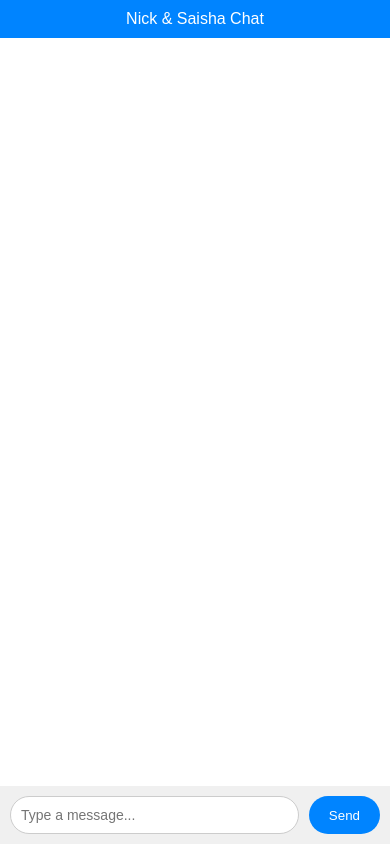
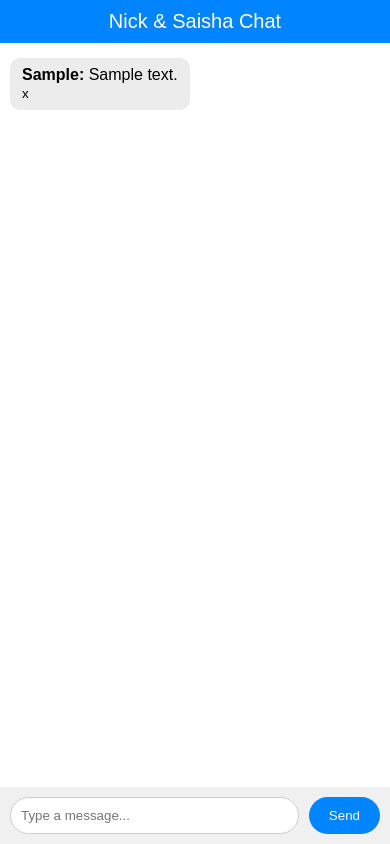
Before and after one commit to samratratnap07/chatting, a Flask app: page /chat in a window 390 px wide. Run offline with Flask 3, Linux system fonts and the light colour scheme; the visitor is signed in with stand-in values (Sample User, id 1); tables that the repository leaves empty hold one stand-in row (values such as "Sample post").

Commit message:
Update chat.html

```diff
--- a/templates/chat.html
+++ b/templates/chat.html
@@ -9,15 +9,14 @@
             font-family: Arial, sans-serif;
             background: #f0f2f5;
             margin: 0;
-            padding: 0;
             display: flex;
             flex-direction: column;
             height: 100vh;
         }
         header {
             background: #0084ff;
+            padding: 10px;
             color: white;
-            padding: 15px;
             text-align: center;
             font-size: 20px;
         }
@@ -26,13 +25,14 @@
             overflow-y: auto;
             padding: 10px;
             background: white;
+            display: flex;
+            flex-direction: column;
         }
         .message {
-            margin: 8px 0;
-            padding: 10px;
-            border-radius: 8px;
-            max-width: 70%;
-            word-wrap: break-word;
+            padding: 8px 12px;
+            border-radius: 10px;
+            margin: 5px 0;
+            max-width: 60%;
         }
         .sent {
             background: #dcf8c6;
@@ -47,14 +47,14 @@
             padding: 10px;
             background: #f0f0f0;
         }
-        form input[type="text"] {
+        input[type="text"] {
             flex: 1;
             padding: 10px;
             border-radius: 20px;
             border: 1px solid #ccc;
             outline: none;
         }
-        form input[type="submit"] {
+        button {
             margin-left: 10px;
             padding: 10px 20px;
             background: #0084ff;
@@ -63,60 +63,66 @@
             color: white;
             cursor: pointer;
         }
-
-        /* Responsive design */
-        @media (max-width: 600px) {
-            header {
-                font-size: 16px;
-                padding: 10px;
-            }
-            .message {
-                max-width: 85%;
-            }
-            form input[type="text"] {
-                font-size: 14px;
-            }
-        }
     </style>
 </head>
 <body>
 
 <header>Nick & Saisha Chat</header>
 
-<div class="chat-box">
-    {% for msg in messages %}
-        <div class="message {% if msg.sender == username %}sent{% else %}received{% endif %}">
-            <strong>{{ msg.sender }}:</strong> {{ msg.text }}<br>
-            <small>{{ msg.time }}</small>
-        </div>
-    {% endfor %}
-</div>
+<div class="chat-box" id="chat-box"></div>
 
-<form method="POST" action="/send">
-    <input type="text" name="message" placeholder="Type a message..." autocomplete="off" required>
-    <input type="submit" value="Send">
+<form id="chat-form">
+    <input type="text" id="message" placeholder="Type a message..." autocomplete="off" required>
+    <button type="submit">Send</button>
 </form>
 
 <script>
+    const chatBox = document.getElementById("chat-box");
+    const form = document.getElementById("chat-form");
+    const messageInput = document.getElementById("message");
+    const username = "{{ username }}";
+
     function scrollToBottom() {
-        var chatBox = document.querySelector(".chat-box");
         chatBox.scrollTop = chatBox.scrollHeight;
     }
 
     function loadMessages() {
-        fetch(window.location.href)
-        .then(response => response.text())
-        .then(html => {
-            let parser = new DOMParser();
-            let doc = parser.parseFromString(html, "text/html");
-            document.querySelector(".chat-box").innerHTML =
-                doc.querySelector(".chat-box").innerHTML;
-            scrollToBottom();
-        });
+        fetch("/messages")
+            .then(res => res.json())
+            .then(data => {
+                chatBox.innerHTML = "";
+                data.messages.forEach(msg => {
+                    let div = document.createElement("div");
+                    div.classList.add("message");
+                    div.classList.add(msg.sender === username ? "sent" : "received");
+                    div.innerHTML = `<strong>${msg.sender}:</strong> ${msg.message} <br><small>${msg.timestamp}</small>`;
+                    chatBox.appendChild(div);
+                });
+                scrollToBottom();
+            });
     }
 
+    form.addEventListener("submit", e => {
+        e.preventDefault();
+        const text = messageInput.value.trim();
+        if (!text) return;
+        fetch("/send", {
+            method: "POST",
+            headers: {"Content-Type": "application/json"},
+            body: JSON.stringify({message: text})
+        })
+        .then(res => res.json())
+        .then(data => {
+            if (data.success) {
+                messageInput.value = "";
+                loadMessages();
+            }
+        });
+    });
+
+    // Auto-refresh every 2 sec
     setInterval(loadMessages, 2000);
-    window.onload = scrollToBottom;
+    loadMessages();
 </script>
 
 </body>
```
